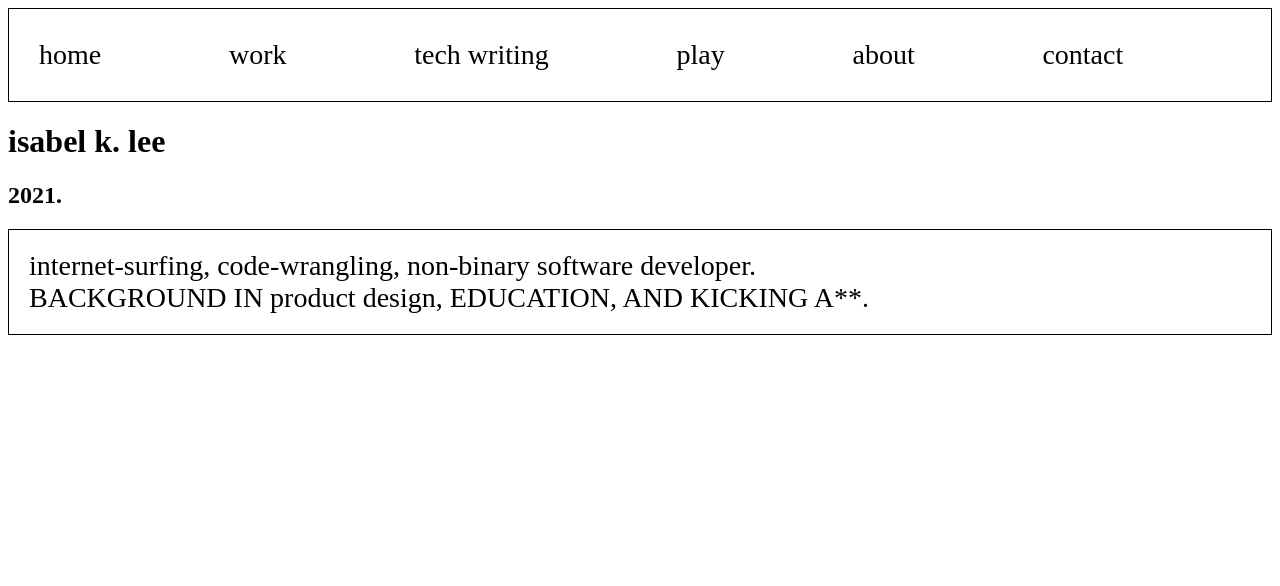
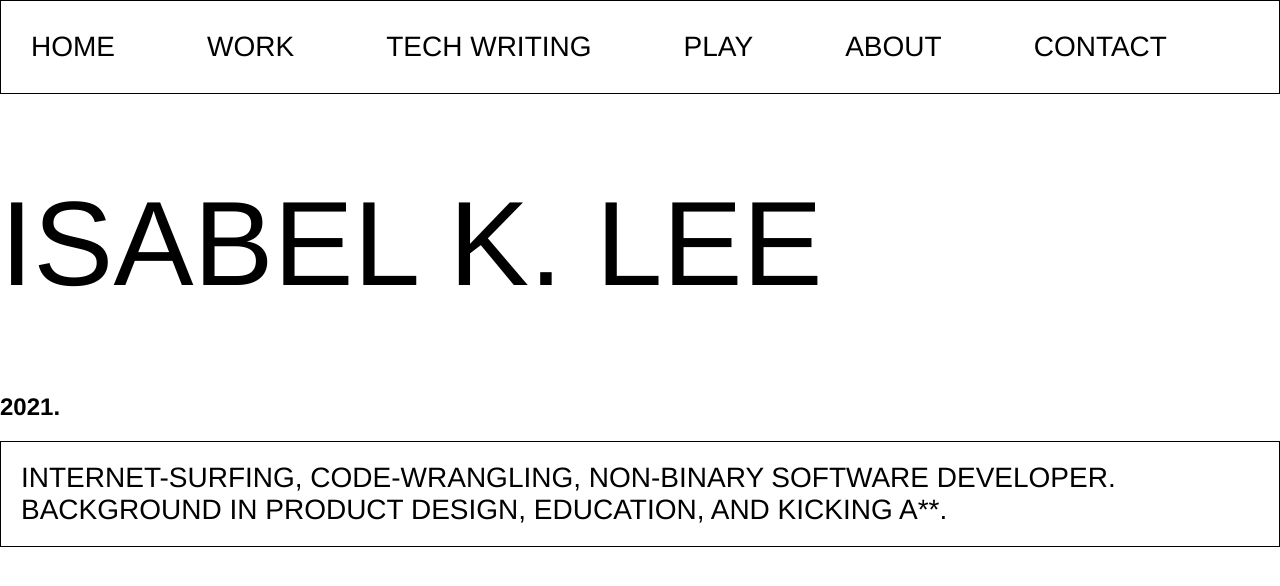
Before and after one commit to isabelxklee/my-portfolio, a React (Create React App) app: page / in a window 1280 px wide. Shown: the top 586 px of the page. Built offline with nearby package versions, Linux system fonts and the light colour scheme.

Commit message:
created global style

```diff
--- a/src/App.jsx
+++ b/src/App.jsx
@@ -1,9 +1,12 @@
 import Home from "./pages/Home";
 import { BrowserRouter, Route } from "react-router-dom";
 import Header from "./components/Header";
+import { GlobalStyle } from "./styles";
 
 function App() {
   return (
+    <>
+      <GlobalStyle />
       <BrowserRouter>
         <Header />
         <div>
@@ -11,6 +14,7 @@ function App() {
           {/* <Route component={Post} path="/:slug" /> */}
         </div>
       </BrowserRouter>
+    </>
   );
 }
 
--- a/src/pages/Home/index.jsx
+++ b/src/pages/Home/index.jsx
@@ -1,10 +1,11 @@
 import React from "react";
 import Intro from "../../components/Intro";
+import { H1 } from "../../styles";
 
 const Home = () => {
   return (
     <>
-      <h1>isabel k. lee</h1>
+      <H1>isabel k. lee</H1>
       <h2>2021.</h2>
       <Intro />
     </>
--- a/src/styles.js
+++ b/src/styles.js
@@ -1,5 +1,15 @@
-import styled from "styled-components";
+import styled, { createGlobalStyle } from "styled-components";
 import { Link } from "react-router-dom";
+
+export const GlobalStyle = createGlobalStyle`
+  body {
+    margin: 0;
+    padding: 0;
+    text-rendering: optimizeLegibility;
+    font-family: "Helvetica Neue", "sans-serif";
+    text-transform: uppercase;
+  }
+`;
 
 export const StyledLink = styled(Link)`
   color: #000;
@@ -11,8 +21,18 @@ export const StyledLink = styled(Link)`
   }
 `;
 
+export const H1 = styled.h1`
+  font-size: 120px;
+  font-weight: 500;
+
+  @media (max-width: 600px) {
+    font-size: 60px;
+  }
+`;
+
 export const P = styled.p`
   font-size: 28px;
+  font-weight: 400;
   margin: 0;
 
   @media (max-width: 600px) {
```
Lines whose indentation alone changed are shown as unchanged.
